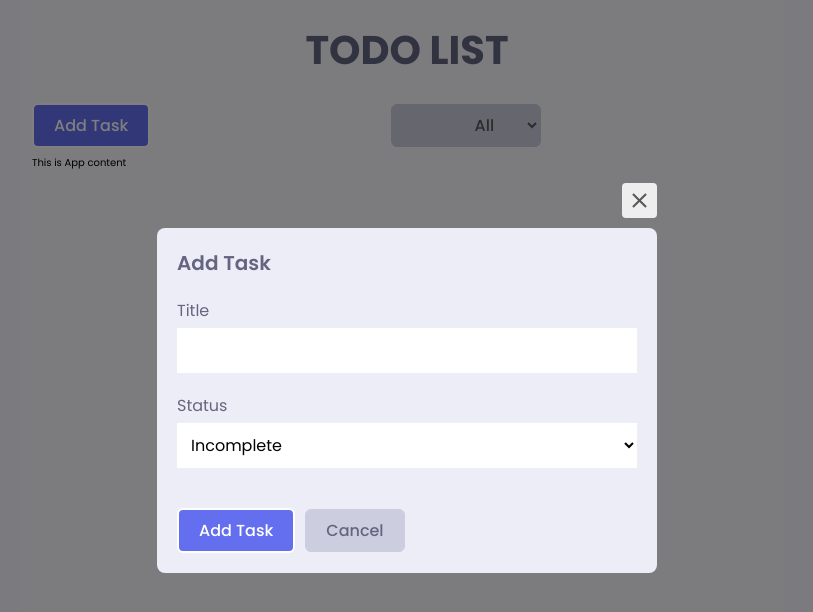
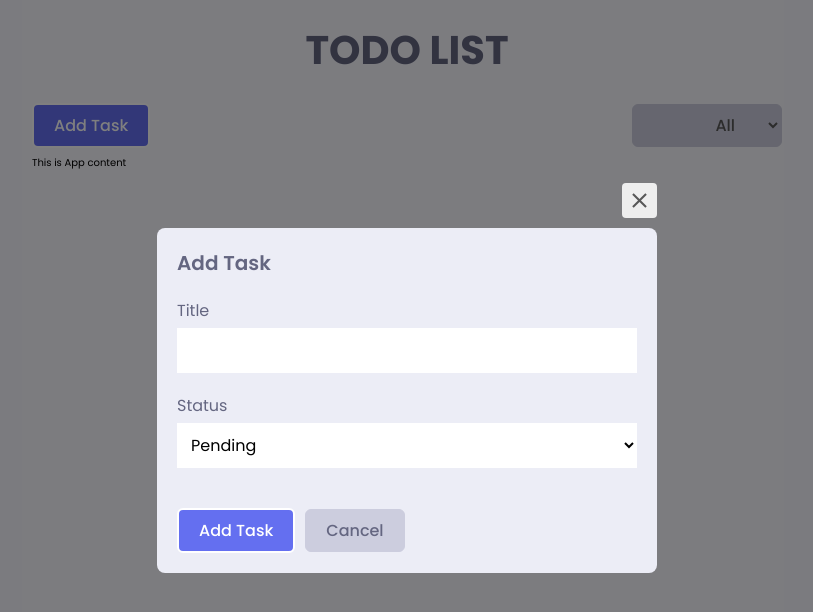
Before and after one commit to LaiaCastilla/todo-app, a React (Create React App) app: page / in a window 1280 px wide. Both pictures are taken after a click on the element "Add Task". Shown: the top 612 px of the page, without its empty margins (233-1046 px from the left). Built offline with nearby package versions, Linux system fonts and the light colour scheme.

Commit message:
add title and status state

```diff
--- a/src/components/TodoModal.js
+++ b/src/components/TodoModal.js
@@ -1,12 +1,17 @@
-import React from 'react'
+import React, {useState} from 'react'
 import style from "../styles/modules/modal.module.scss"
 import {MdOutlineClose} from "react-icons/md"
 import Button from './Button';
 
 function TodoModal({type,modalOpen,setModalOpen}) {
+  const [title,setTitle]=useState("")
+  const [status, setStatus] = useState("pending")
+  function handleSubmit(event){
+    event.preventDefault()
+    console.log({title,status})
+  }
   return (
-    <div>
-      {modalOpen && (
+    modalOpen && (
       <div className={style.wrapper}>
         <div className={style.container}>
           <div
@@ -18,17 +23,32 @@
           >
             <MdOutlineClose />
           </div>
-            <form className={style.form}>
+          <form
+            className={style.form}
+            onSubmit={(event) => handleSubmit(event)}
+          >
             <h1 className={style.formTitle}>Add Task</h1>
             <label htmlFor="title">
               Title
-                <input type="text" id="title" />
+              <input
+                type="text"
+                id="title"
+                value={title}
+                onChange={(event) => setTitle(event.target.value)}
+              />
             </label>
             <label htmlFor="status">
               Status
-                <select name="status" id="status">
-                  <option value="incomplete">Incomplete</option>
-                  <option value="completed">Completed</option>
+              <select
+                name="status"
+                id="status"
+                value={status}
+                onChange={(event) => setStatus(event.target.value)}
+              >
+                <option value="pending">Pending</option>
+                <option value="complete">Complete</option>
+                <option value="in progress">In progress</option>
+
               </select>
             </label>
             <div className={style.buttonContainer}>
@@ -49,8 +69,7 @@
           </form>
         </div>
       </div>
-      )}
-    </div>
+    )
   );
 }
 
```
Lines whose indentation alone changed are shown as unchanged.
